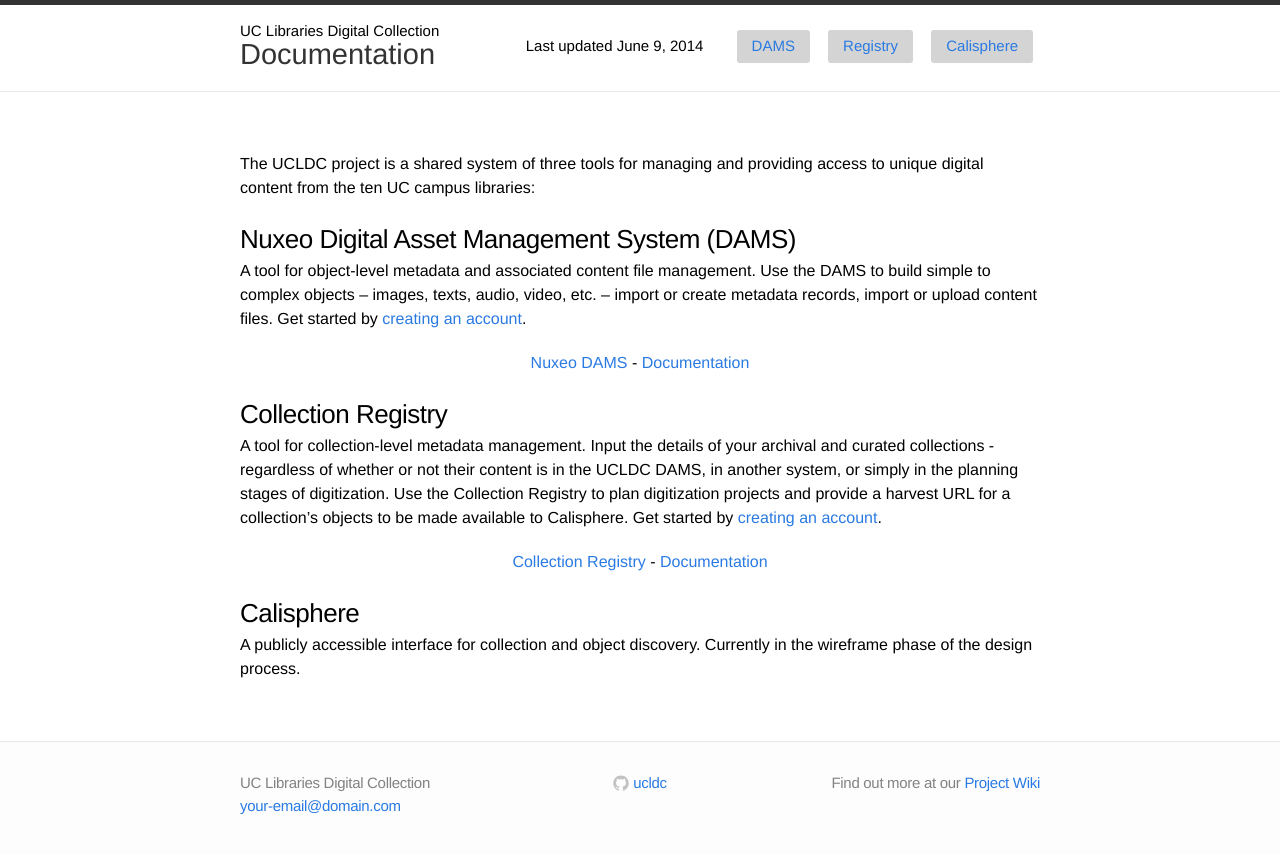
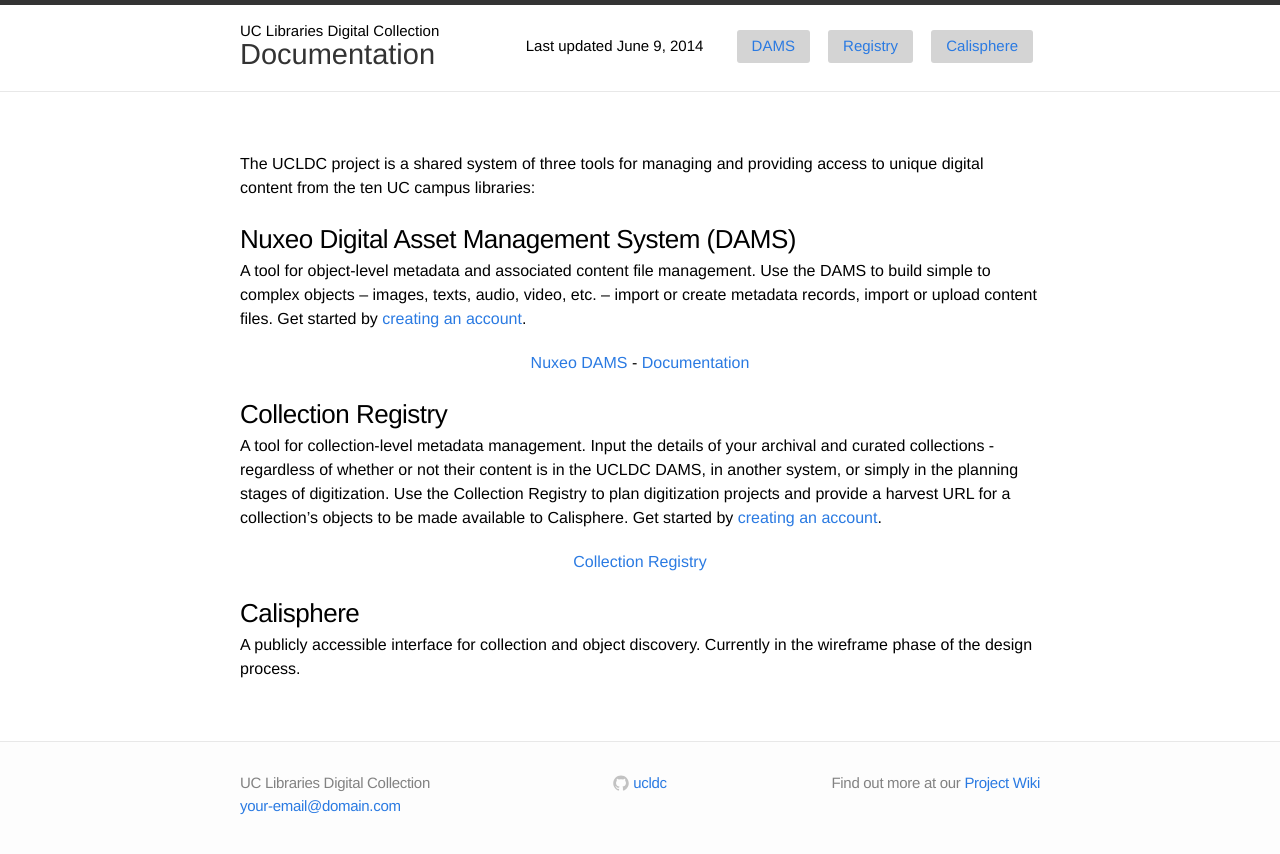
Before and after one commit to ucldc/ucldc-docs, a Jekyll site: the page built from index.md, in a window 1280 px wide. Shown: the top 854 px of the page. Built offline with Jekyll 4.4.1, drawn with Linux system fonts in a browser that asks for light colours; nearby versions of some CDN libraries.

Commit message:
Removed registry documentation - it just read 'coming soon'

```diff
--- a/_includes/header.html
+++ b/_includes/header.html
@@ -11,7 +11,7 @@
       <ul class="site-nav">
         <li class="site-date">Last updated {{ site.date }}</li>
         <li><a href="{{ site.url }}{{ site.baseurl }}/docs/dams/index/">DAMS</a></li>
-        <li><a href="{{ site.url }}{{ site.baseurl }}/docs/registry/index/">Registry</a></li>
+        <li><a href="#">Registry</a></li>
         <li><a href="#">Calisphere</a></li>
       </ul>
     </nav>
--- a/index.md
+++ b/index.md
@@ -17,7 +17,7 @@
 
 A tool for collection-level metadata management. Input the details of your archival and curated collections - regardless of whether or not their content is in the UCLDC DAMS, in another system, or simply in the planning stages of digitization. Use the Collection Registry to plan digitization projects and provide a harvest URL for a collection's objects to be made available to Calisphere. Get started by [creating an account]({{ site.url }}{{site.baseurl}}/docs/create-account/).
 
-<p style="text-align: center"><a href="https://registry.cdlib.org/">Collection Registry</a> - <a href="{{ site.url }}{{site.baseurl}}/docs/registry/index/">Documentation</a></p>
+<p style="text-align: center"><a href="https://registry.cdlib.org/">Collection Registry</a></p>
 
 Calisphere
 ================
```
